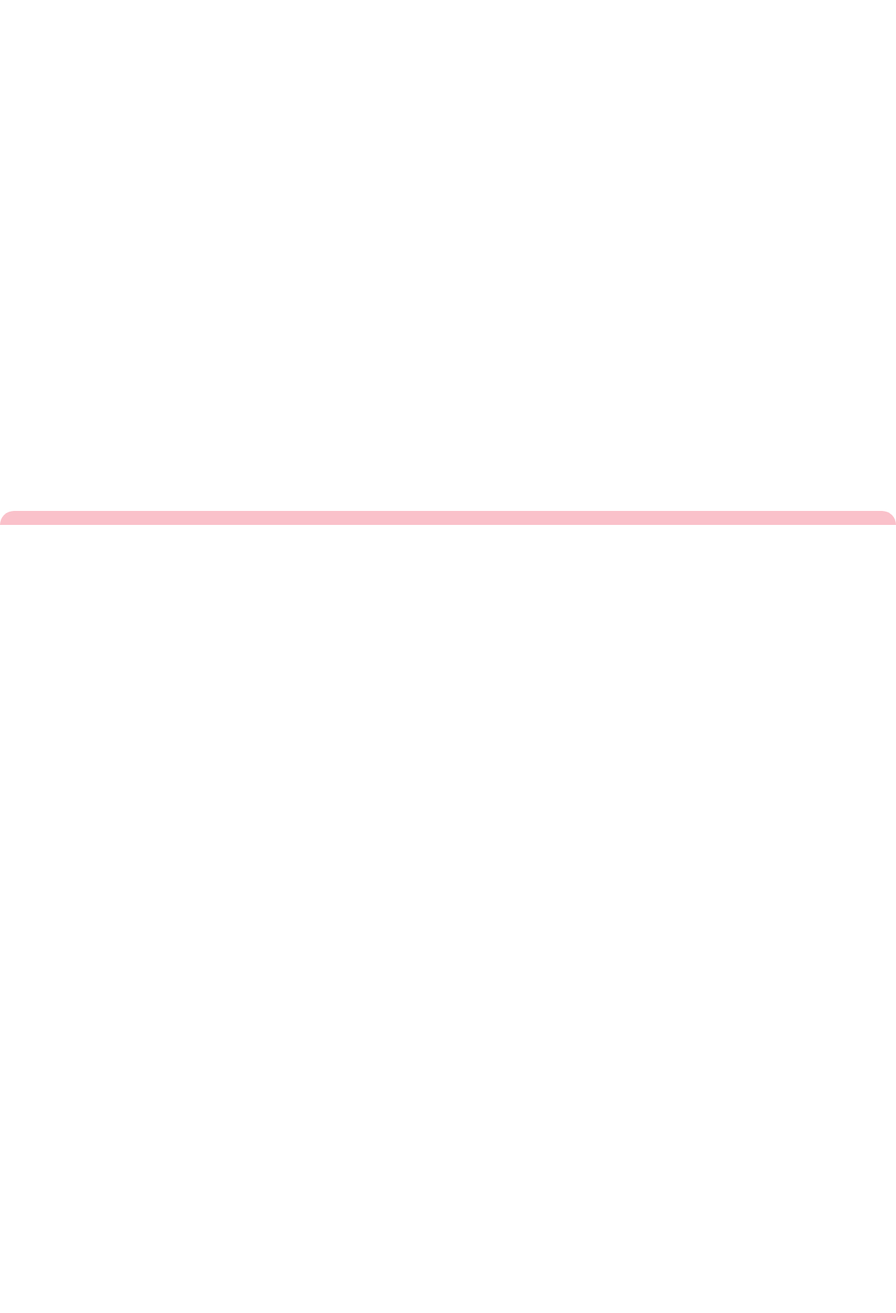
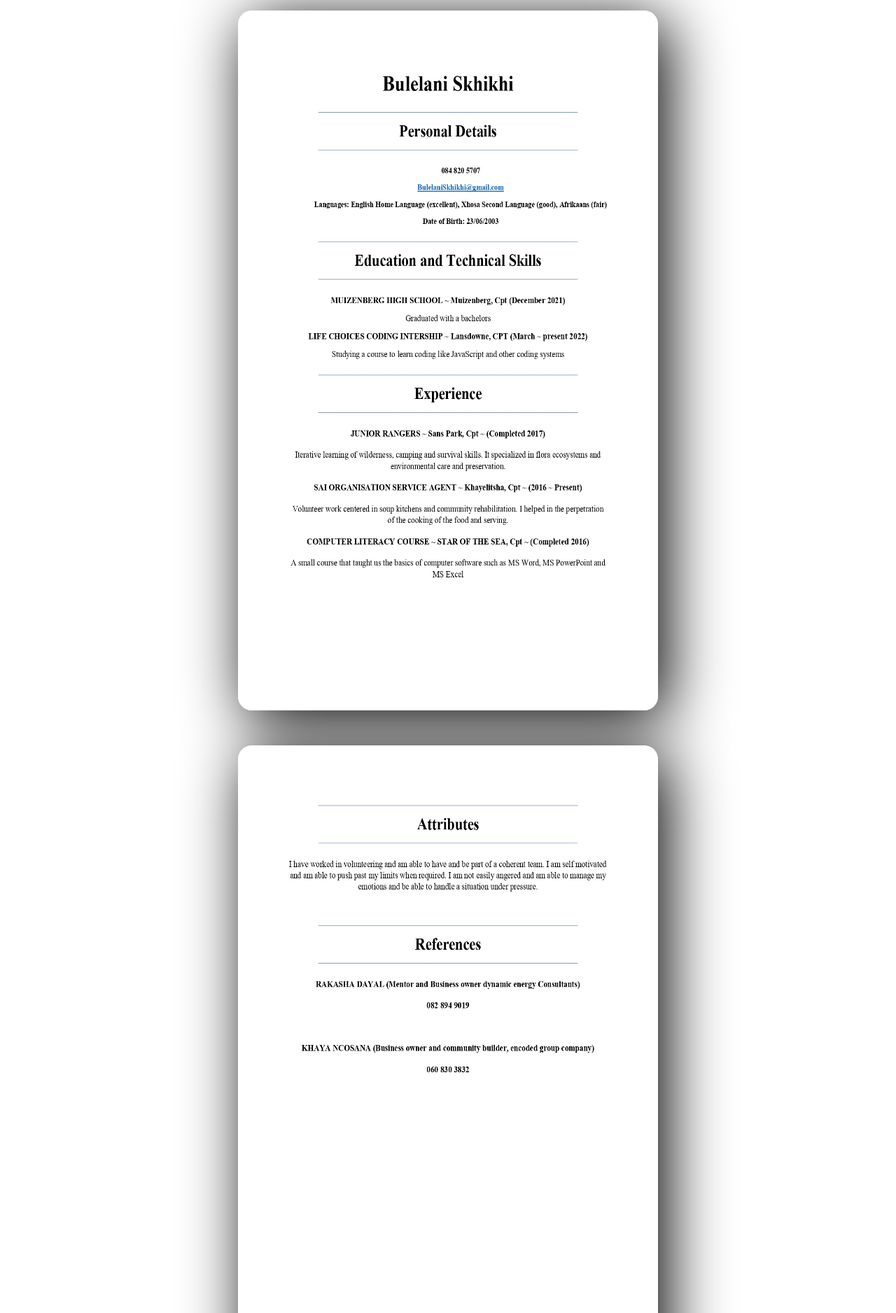
Before and after one commit to bulelaniskhikhi/Bulelani-portfolio, a plain HTML site: page resume.html in a window 1280 px wide. Shown: the part 207-2083 px from the top of the page at 70% size. Before the commit the page ends 957 px from the top, so only its background shows below. Drawn offline with Linux system fonts and the light colour scheme.

Commit message:
new changes

```diff
--- a/resume.html
+++ b/resume.html
@@ -27,8 +27,10 @@
    </header>
    <main>
     <h2 style="text-align: center;">
-        ☽༓･*˚⁺‧͙ Resume ‧͙⁺˚*･༓☾
+        ♡｡ﾟ.Resume.ﾟ｡♡
     </h2>
+       <img id="cvpg1" src="./documents/Bulelani_Skhikhi_cv_page-0001.jpg" alt="cvpg1">
+       <img id="cvpg2" src="./documents/Bulelani_Skhikhi_cv_page-0002.jpg" alt="cvpg2">
    </main>
    <footer>
 
--- a/styles/style.css
+++ b/styles/style.css
@@ -88,6 +88,11 @@ footer {
    padding: 10px;
    border-top-left-radius:  20px;
    border-top-right-radius: 20px;
+   padding-top: 80px;
+}
+
+#emoticon {
+
 }
 
 #aboutimg {
@@ -162,3 +167,29 @@ form {
     /* background-color: red; */
     padding-top: 20px;
 }
+
+#cvpg1 {
+    height: 1000px;
+    width: 600px;
+    display: block;
+    margin-left: auto;
+    margin-right: auto;
+    box-shadow: 1vw 1vw 7vw;
+    border-radius: 20px;
+    margin-top: 50px;
+}
+#resumeimages {
+    /* background-color: blue; */
+}
+
+#cvpg2 {
+    height: 1000px;
+    width: 600px;
+    display: block;
+    margin-left: auto;
+    margin-right: auto;
+    box-shadow: 1vw 1vw 7vw;
+    border-radius: 20px;
+    margin-top: 50px;
+    margin-bottom: 50px;
+}
```
Also changed, not shown: about.html (+1 -3 lines), index.html (+7 -3 lines), documents/Bulelani_Skhikhi_cv_page-0001.jpg (added), documents/Bulelani_Skhikhi_cv_page-0002.jpg (added), 2 other files.
